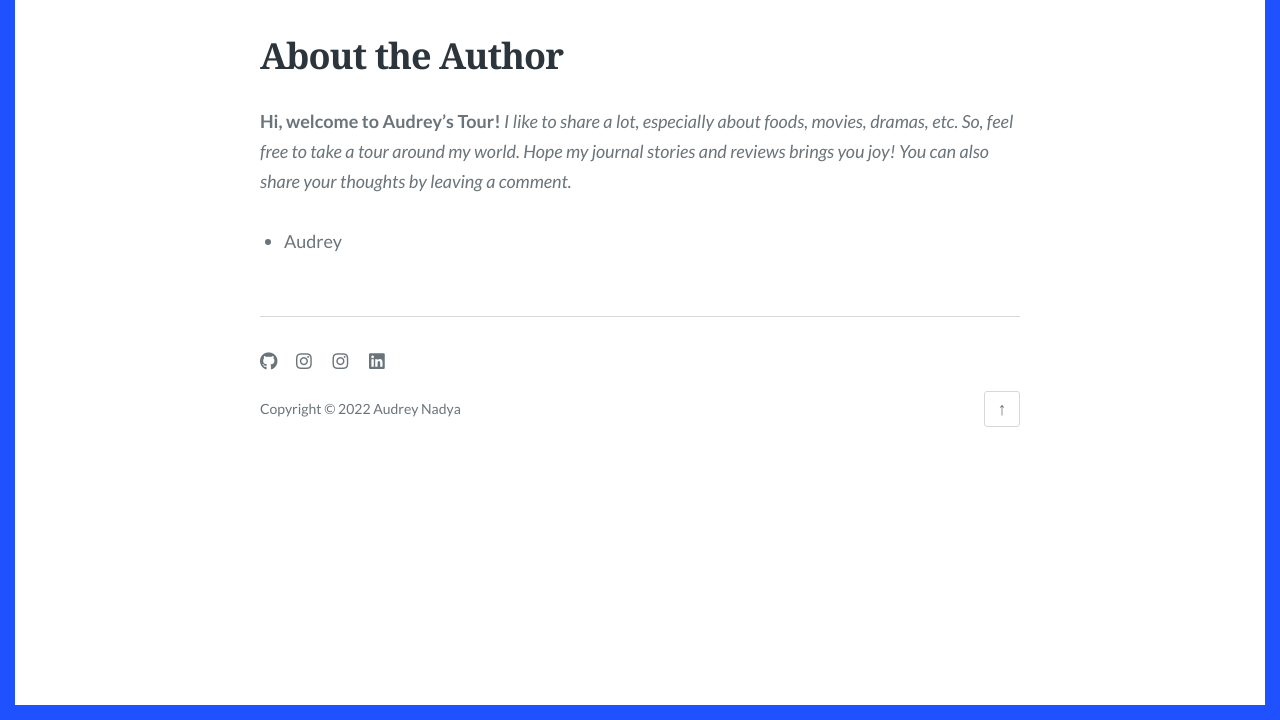
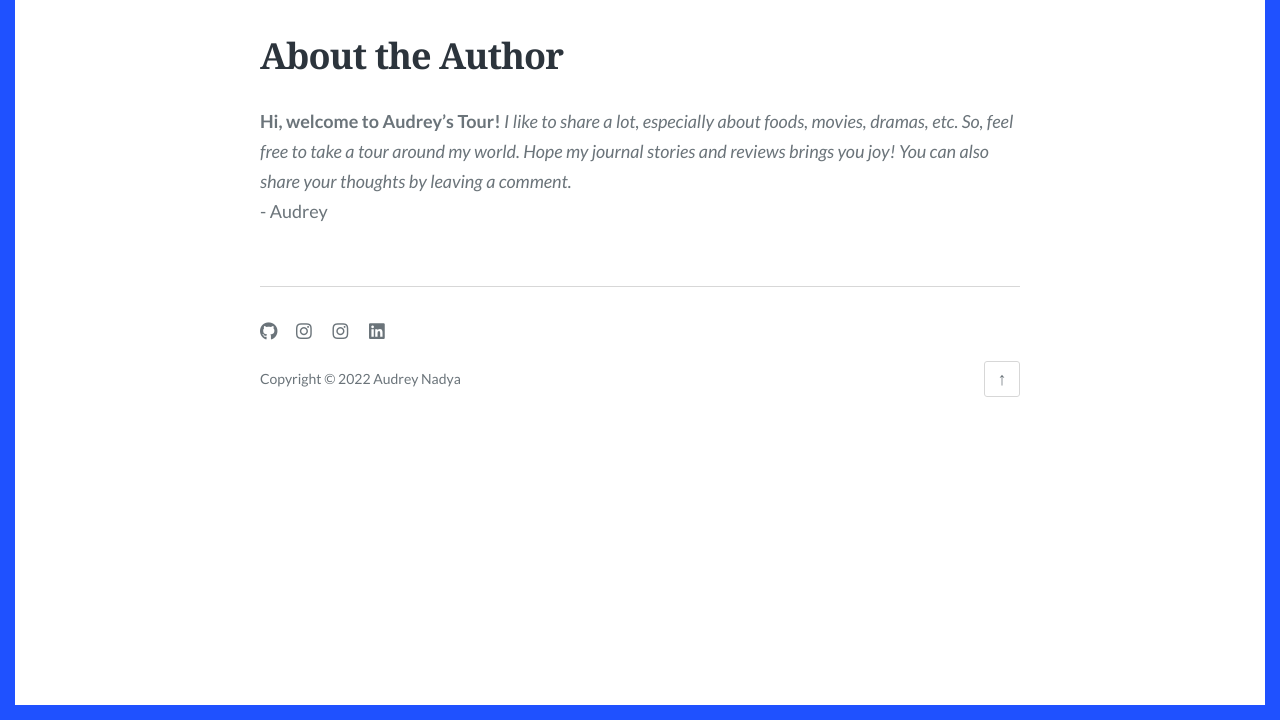
Before and after one commit to audreystour/audreystour.github.io, a Jekyll site: the page built from about.md, in a window 1280 px wide, cut to the strip 180-900 px from the top of the page. Built offline with Jekyll 4.4.1, drawn with Linux system fonts in a browser that asks for light colours; some web fonts are replaced.

```diff
--- a/about.md
+++ b/about.md
@@ -6,6 +6,4 @@ feature_image:
 permalink: /about.html
 ---
 
-**Hi, welcome to Audrey's Tour!** *I like to share a lot, especially about foods, movies, dramas, etc. So, feel free to take a tour around my world. Hope my journal stories and reviews brings you joy! You can also share your thoughts by leaving a comment.*
-
-- Audrey
+**Hi, welcome to Audrey's Tour!** *I like to share a lot, especially about foods, movies, dramas, etc. So, feel free to take a tour around my world. Hope my journal stories and reviews brings you joy! You can also share your thoughts by leaving a comment.* <br> - Audrey
```
